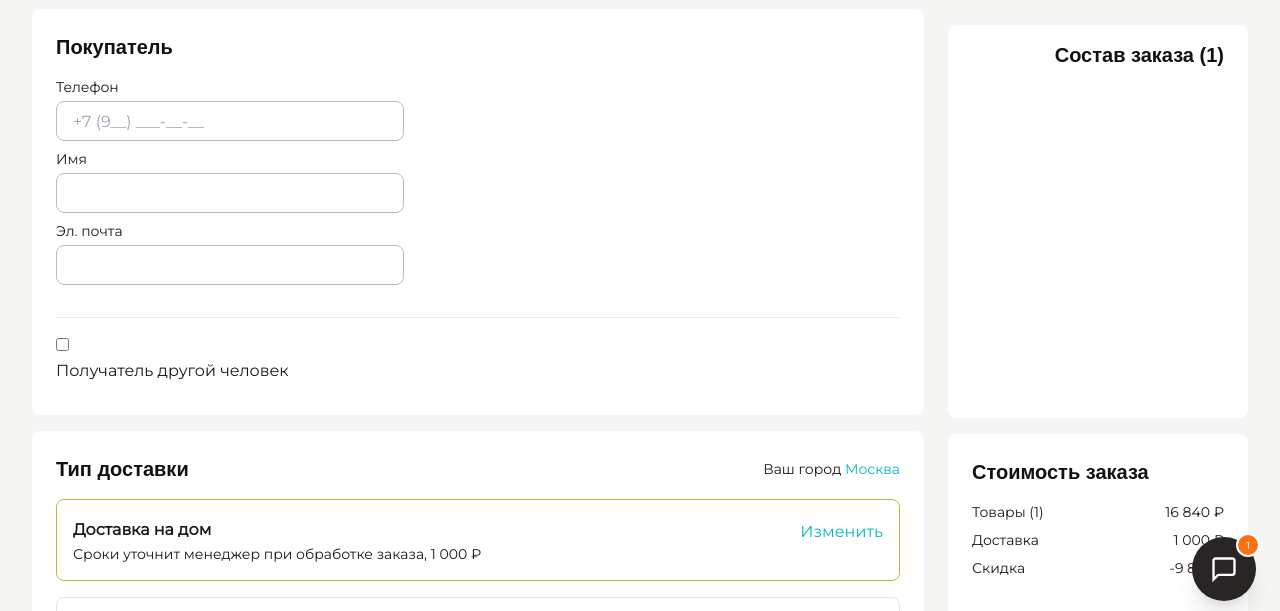
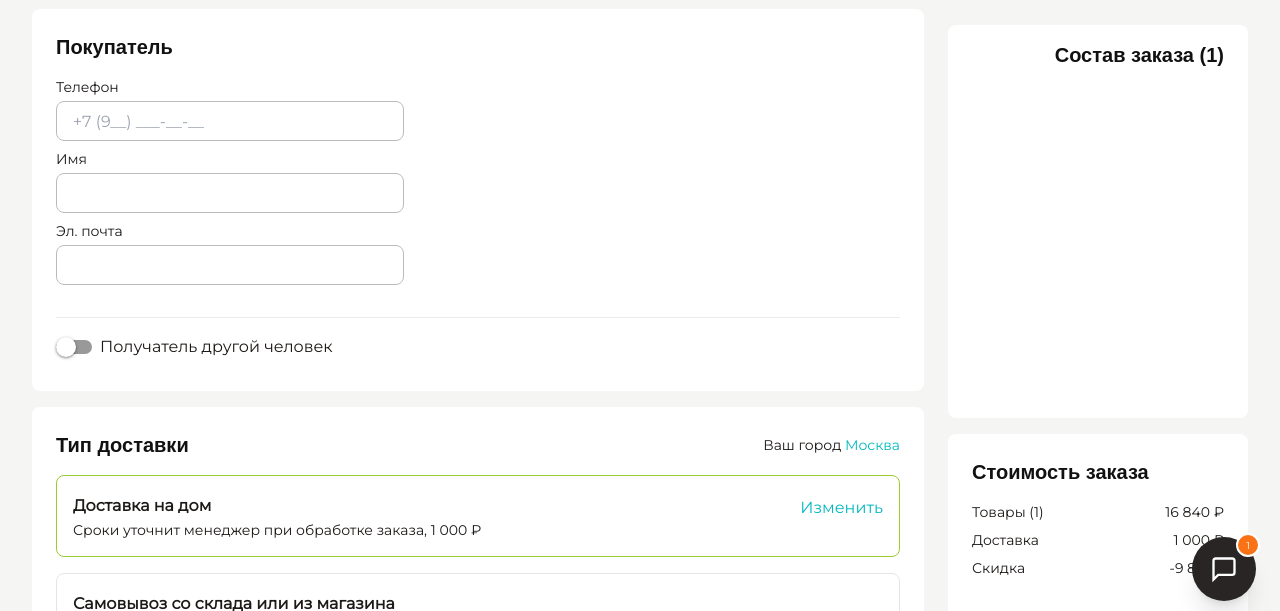
Before and after one commit to Kirillmlk/atelier, a website built with Vite: page checkout.html in a window 1280 px wide. Shown: the part 175-786 px from the top of the page. Built offline with nearby package versions, Linux system fonts and the light colour scheme.

Commit message:
refactor: refactor checkbox

```diff
--- a/src/checkout/checkout.css
+++ b/src/checkout/checkout.css
@@ -303,6 +303,48 @@ label {
     display: flex;
     justify-content: space-between;
     min-height: 25px;
+}
+
+.switcher input + label span {
+    margin-right: 0.5rem;
+}
+
+.switcher--left label span {
+    margin: 0 0 0 0.5rem;
+}
+
+.switcher input {
+    display: none;
+}
+
+.switcher input + label div {
+    background-color: #999;
+    border-radius: 20px;
+    height: 14px;
+    position: relative;
+    transition: background-color 0.1s;
+    width: 36px;
+}
+
+.switcher input + label div::before {
+    background-color: #fff;
+    border-radius: 20px;
+    box-shadow: 0 1px 3px rgba(0, 0, 0, .5);
+    content: "";
+    height: 20px;
+    left: 0;
+    position: absolute;
+    top: -3px;
+    transition: all 0.1s;
+    width: 20px;
+}
+
+.switcher input:checked + label div {
+    background-color: #00b9bf;
+}
+
+.switcher input:checked + label div::before {
+    left: 16px;
 }
 
 .switcher--left label {
```
